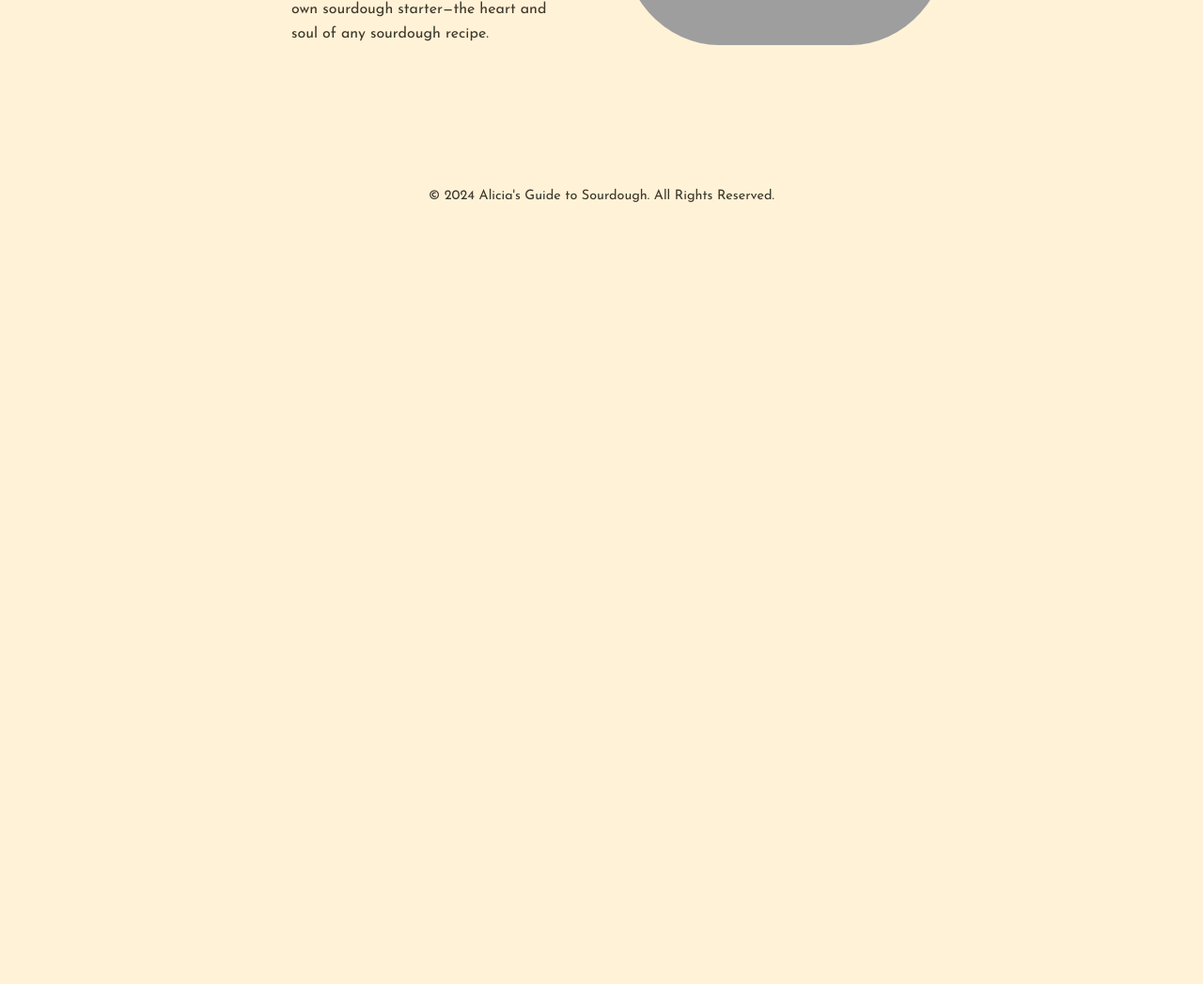
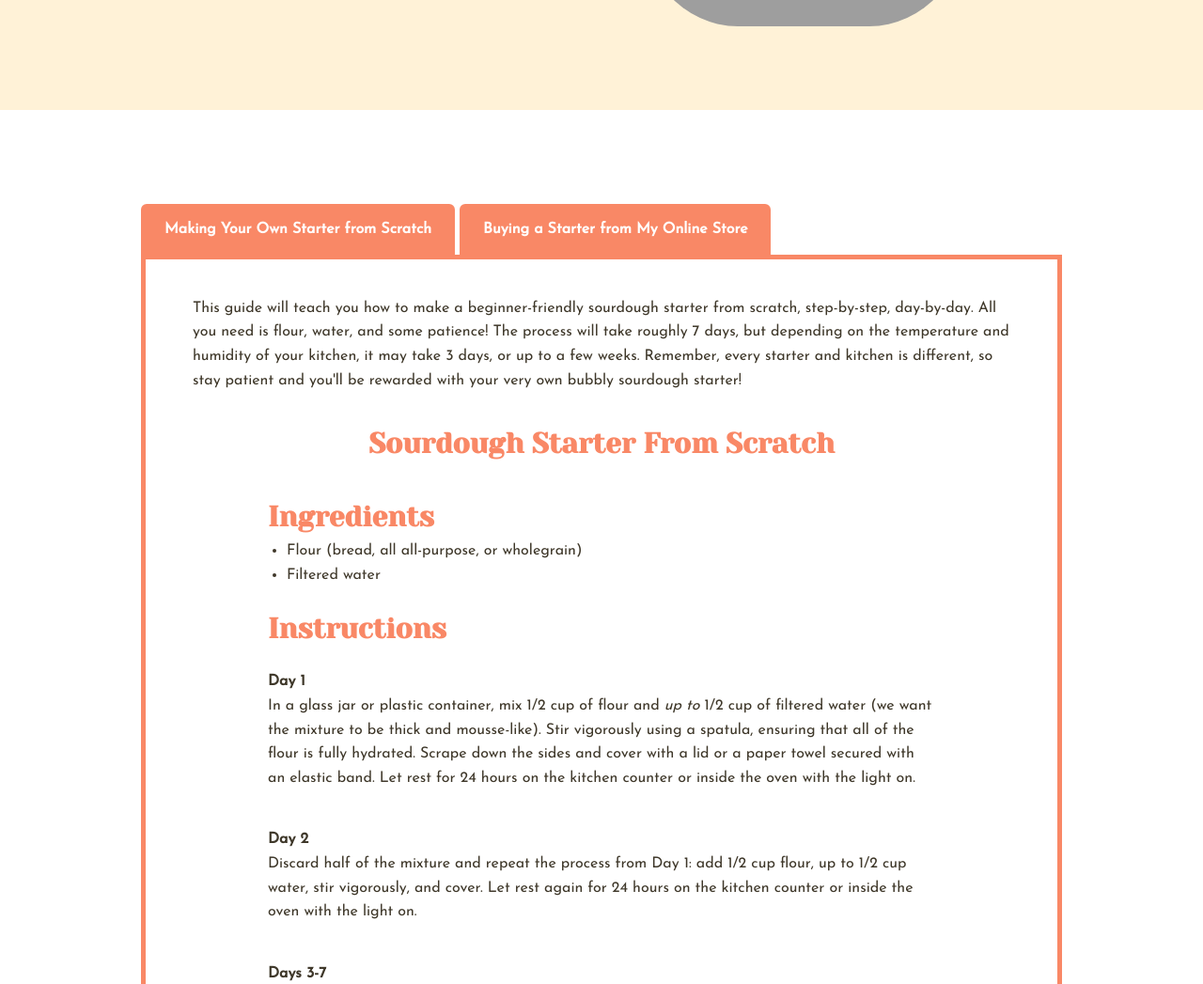
Before and after one commit to abarlow4944/sourdoughWebsite, a plain HTML site: page starterGuide.html in a window 1280 px wide. Shown: the part 700-1747 px from the top of the page at 94% size. Before the commit the page ends 950 px from the top, so only its background shows below. Drawn offline with Linux system fonts and the light colour scheme; grey boxes are pictures that could not be loaded.

Commit message:
Finished Scratch portion of Starter Guide.

```diff
--- a/starterGuide.html
+++ b/starterGuide.html
@@ -8,7 +8,7 @@
     <link href="https://fonts.googleapis.com/css2?family=Josefin+Sans&family=Yeseva+One&display=swap" rel="stylesheet">
 </head>
 
-<body class="hidden">
+<body class="hidden" style="background-color: var(--white)">
 
     <div id="headerPlaceholder"></div>
     <section class="flourPower">
@@ -24,6 +24,47 @@
         </div>
     </section>
 
+    <section class="starterGuideTabs">
+        <div class="tabs">
+            <div class="tab active" data-tab="scratch">Making Your Own Starter from Scratch</div>
+            <div class="tab" data-tab="buy">Buying a Starter from My Online Store</div>
+        </div>
+
+        <!-- making from scratch tab-->
+        <div class="tabContent" id="scratch">
+            <p>This guide will teach you how to make a beginner-friendly sourdough starter from scratch, step-by-step, day-by-day. All you need is flour, water, and some patience! The process will take roughly 7 days, but depending on the temperature and humidity of your kitchen, it may take 3 days, or up to a few weeks. Remember, every starter and kitchen is different, so stay patient and you'll be rewarded with your very own bubbly sourdough starter!</p>
+
+            <div class="instructions">
+                <h2>Sourdough Starter From Scratch</h2>
+
+                <h3>Ingredients</h3>
+                <ul>
+                    <li>Flour (bread, all all-purpose, or wholegrain)</li>
+                    <li>Filtered water</li>
+                </ul>
+
+                <h3>Instructions</h3>
+                <p><b>Day 1</b><br>
+                    In a glass jar or plastic container, mix 1/2 cup of flour and <i>up to</i> 1/2 cup of filtered water (we want the mixture to be thick and mousse-like). Stir vigorously using a spatula, ensuring that all of the flour is fully hydrated. Scrape down the sides and cover with a lid or a paper towel secured with an elastic band. Let rest for 24 hours on the kitchen counter or inside the oven with the light on.
+                </p>
+
+                <p><b>Day 2</b><br>
+                    Discard half of the mixture and repeat the process from Day 1: add 1/2 cup flour, up to 1/2 cup water, stir vigorously, and cover. Let rest again for 24 hours on the kitchen counter or inside the oven with the light on.
+                </p>
+
+                <p><b>Days 3-7</b><br>
+                    You may notice some activity at this point, whether its bubbles, a yeasty smell, or an increase in size. If not, no worries, and keep going! Repeat the steps from Day 2: discard half of the mixture, add 1/2 cup flour, up to 1/2 cup water, stir vigorously, and cover. Let rest again for 24 hours on the kitchen counter or inside the oven with the light on. If at any point you notice that your starter is very bubbly and has doubled in size between feedings, it means that it's ready to bake!
+                </p>
+
+                <p>If your starter isn't doubling in size by day 7, keep going with the daily feedings; your starter will become active eventually! If you would like to speed up the process, switch to two daily feedings (12 hours apart) instead of one.</p>
+            </div>
+        </div>
+
+
+
+
+    </section>
+
 
 
     <!-- Footer -->
--- a/styles/style.css
+++ b/styles/style.css
@@ -420,7 +420,6 @@ button:hover {
 
 /***************************************************************************** starter guide *********************************************/
 .flourPower{
-    margin: 20px;
 
     /* initially not visible */
     opacity: 0;
@@ -428,6 +427,8 @@ button:hover {
 
     /* slide up animation */
     animation: slideUp 1s ease-out 0.5s forwards;
+
+    background-color: var(--cream);
 }
 
 .flourPower img{
@@ -436,3 +437,74 @@ button:hover {
     border-radius: 30%; /* circle shape */
     object-fit: cover; /* keep aspect ratio */
 }
+
+/* starter guide tabs */
+.starterGuideTabs {
+    padding: 100px 150px 0px 150px;
+    background-color: white;
+}
+
+.tabs {
+    display: flex;
+    cursor: pointer;
+}
+
+.tab {
+    padding: 10px 20px;
+    background-color: var(--salmon);
+    color: var(--white);
+    margin-right: 5px;
+    font-weight: bold;
+    transition: 0.3s ease;
+    z-index: 1;
+
+    border: solid;
+    border-color: var(--salmon);
+    border-width: 5px;
+    border-radius: 6px 6px 0 0; /* Rounded corners only at the top */
+}
+
+.tab:hover{
+    color: var(--brown);
+}
+
+.tabContent {
+    margin-top: -2px;
+    padding: 40px 50px;
+    background-color: var(--white);
+    border-radius: 0 0 6px 6px; /* Rounded corners only at the bottom */
+
+    border: solid;
+    border-color: var(--salmon);
+    border-width: 5px;
+}
+
+.tabContent p{
+    color: var(--brown);
+}
+
+.instructions{
+    background-color: var(--white);
+    border-radius: 6px;
+    margin: 20px 60px;
+}
+
+.instructions h2{
+    padding: 10px;
+    text-align: center;
+    font-size: 30px;
+    color: var(--salmon);
+}
+
+.instructions h3{
+    font-size: 30px;
+    color: var(--salmon);
+    text-align: left;
+    padding: 20px;
+    padding-bottom: 0px;
+}
+
+.instructions p{
+    color: var(--brown);
+    padding: 20px;
+}
```
Also changed, not shown: images/starterCloseUp.JPG (added).
